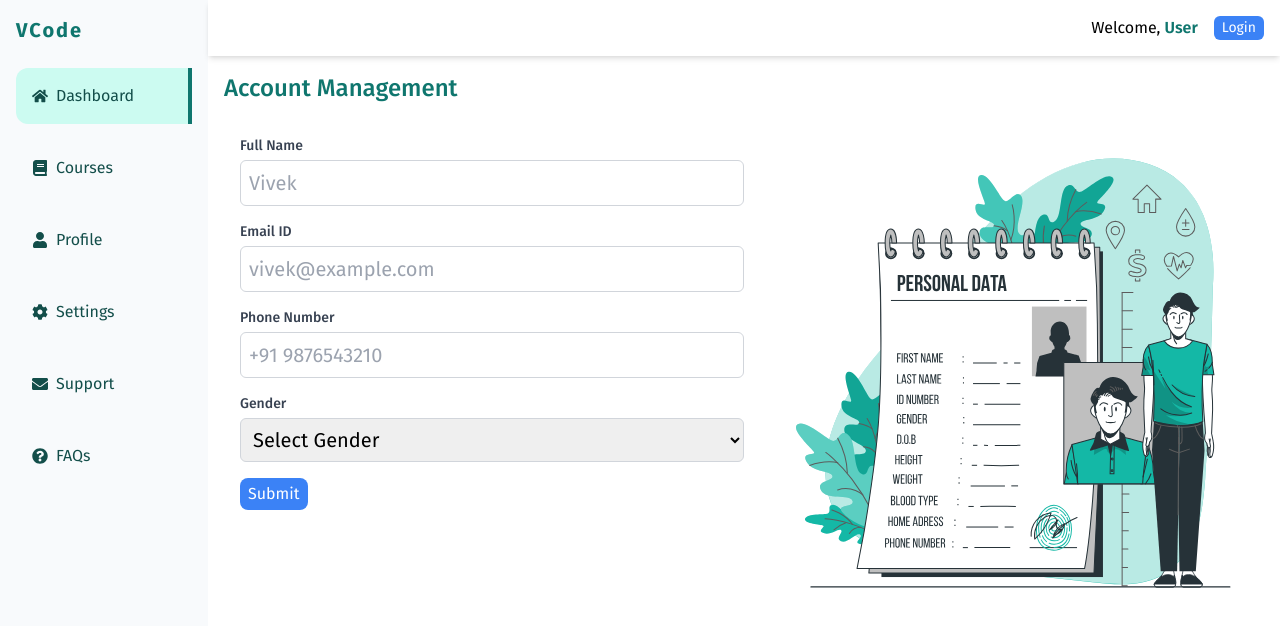
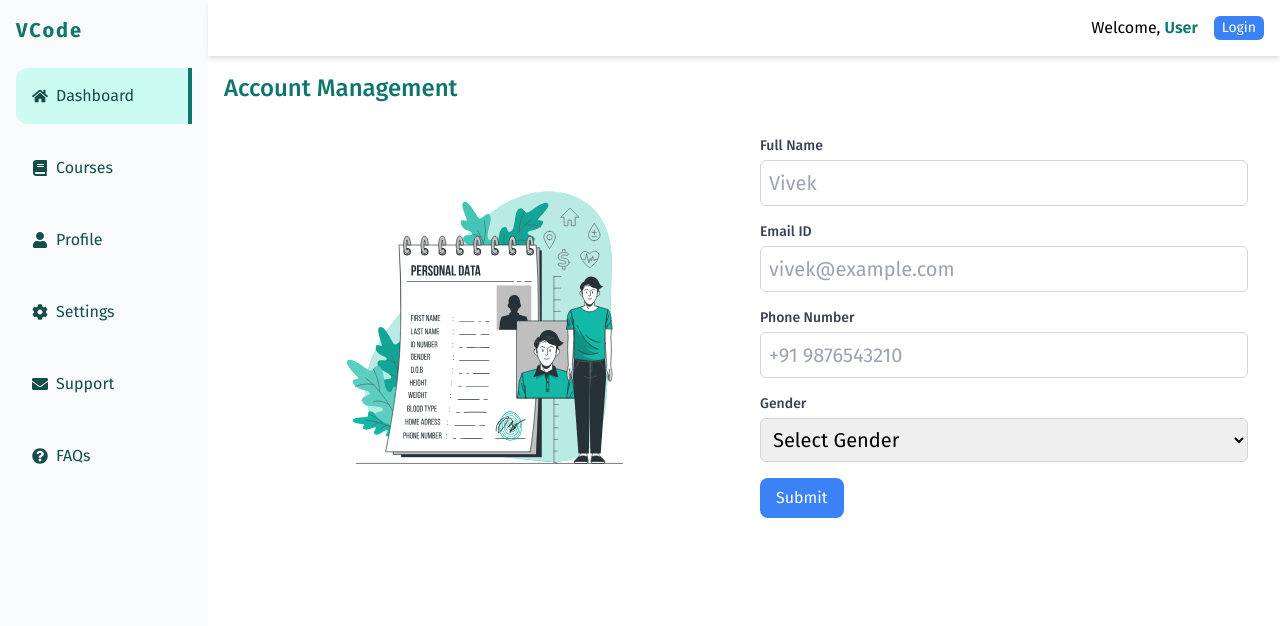
Before and after one commit to svivek19/elearning-platform-frontend, a React (Create React App) app: page /profile in a window 1280 px wide. Shown: the top 626 px of the page. Built offline with nearby package versions, Linux system fonts and the light colour scheme.

Commit message:
profile section finish

```diff
--- a/src/components/profile/ProfileUserInfo.jsx
+++ b/src/components/profile/ProfileUserInfo.jsx
@@ -27,6 +27,7 @@ const ProfileUserInfo = () => {
   const sendUserData = async () => {
     try {
       const response = await AxiosInstance.post("/user/create", userData);
+      console.log(response);
       toast.success("Account Register successfully!", {
         icon: <MdOutlineDoneAll />,
         style: {
@@ -49,16 +50,16 @@ const ProfileUserInfo = () => {
   };
 
   return (
-    <div className="flex flex-col md:flex-row-reverse">
+    <div className="flex flex-col md:flex-row">
       <Toaster />
-      <div className="flex-1 flex items-center justify-center mb-4 md:mb-0">
+      <div className="md:w-1/2 flex items-center justify-center mb-4 md:mb-0">
         <img
           src={accountvivek}
-          className="h-48 md:h-full object-cover w-full"
+          className="h-48 md:h-64 lg:h-80 object-cover w-full md:w-auto"
           alt="Profile"
         />
       </div>
-      <div className="flex-1 p-4">
+      <div className="md:w-1/2 p-4">
         <div className="mb-4">
           <label className="block text-sm font-medium text-gray-700">
             Full Name
@@ -116,7 +117,7 @@ const ProfileUserInfo = () => {
         </div>
         <button
           onClick={sendUserData}
-          className="bg-blue-500 rounded-lg py-1 px-2 text-white text-base hover:bg-blue-600"
+          className="w-full md:w-auto bg-blue-500 rounded-lg py-2 px-4 text-white text-base hover:bg-blue-600"
         >
           Submit
         </button>
```
